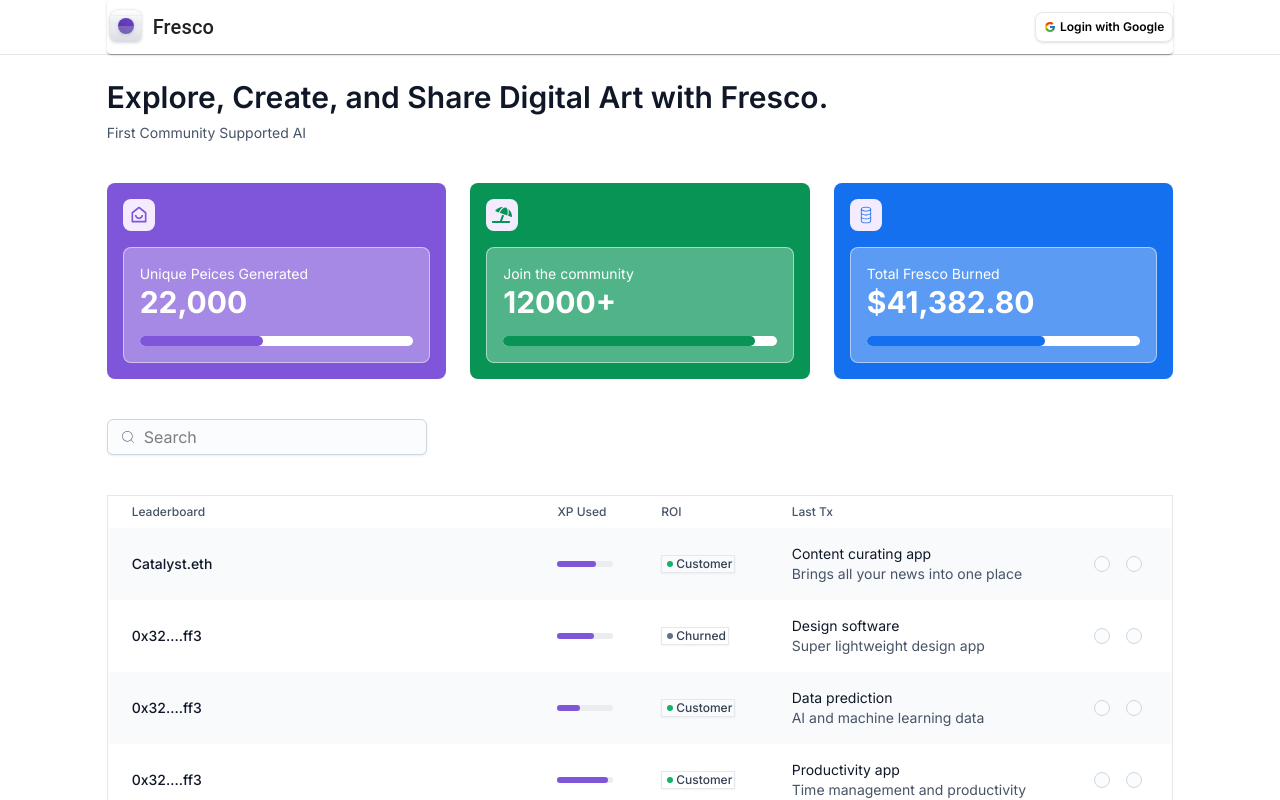
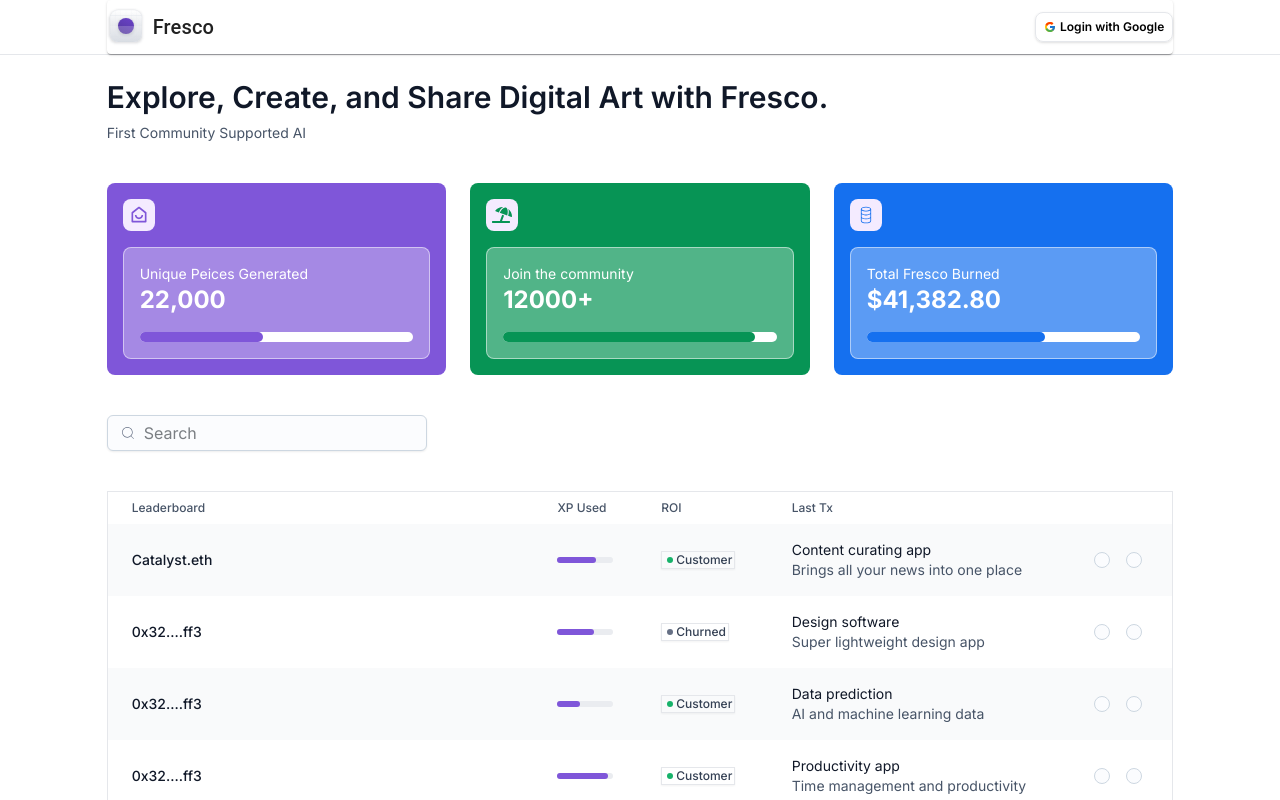
Before and after one commit to Ocolus1/fresco-web, a Next.js app: page / in a window 1280 px wide. Shown: the top 800 px of the page. Built offline with nearby package versions, Linux system fonts and the light colour scheme; no server answers.

Commit message:
updated card template

```diff
--- a/src/app/page.js
+++ b/src/app/page.js
@@ -1,6 +1,7 @@
 'use client';
 
 import React, { useEffect } from 'react';
+import { useRouter } from 'next/navigation'
 
 import CardTemplate from "@/components/TopCardTemplate"
 import TableTemplate from "@/components/TableTemplate"
@@ -22,9 +23,13 @@
 			<RiHomeSmile2Line className="h-8 w-8 p-1.5 bg-[#F4EBFF] text-[#7F56D9] rounded-lg" />
 		),
 		content: 'Unique Peices Generated',
+		contentFont: "text-sm",
 		number: '22,000',
+		numberFont: 'text-2xl',
+		widthHeight: "h-2.5",
 		width: '45%',
 		color: 'bg-[#7F56D9]',
+		divWidth: 'w-[389.33px]',
 	},
 	{
 		id: 2,
@@ -32,9 +37,13 @@
 			<FaUmbrellaBeach className="h-8 w-8 p-1.5 bg-[#F4EBFF] text-[#079455] rounded-lg" />
 		),
 		content: 'Join the community',
+		contentFont: "text-sm",
 		number: '12000+',
+		numberFont: 'text-2xl',
+		widthHeight: "h-2.5",
 		width: '92%',
 		color: 'bg-[#079455]',
+		divWidth: 'w-[389.33px]',
 	},
 	{
 		id: 3,
@@ -42,19 +51,28 @@
 			<CiDatabase className="h-8 w-8 p-1.5 bg-[#F4EBFF] text-[#1570EF] rounded-lg" />
 		),
 		content: 'Total Fresco Burned',
+		contentFont: "text-sm",
 		number: '$41,382.80',
+		numberFont: 'text-2xl',
+		widthHeight: "h-2.5",
 		width: '65%',
 		color: 'bg-[#1570EF]',
+		divWidth: 'w-[389.33px]',
 	},
 ];
 
 export default function Home() {
-  const { user, loading, isLoggedIn } = useSelector((state) => state.auth);
+  const { isLoggedIn } = useSelector((state) => state.auth);
   const dispatch = useDispatch();
+  const router =  useRouter();
 
 	useEffect(() => {
 		dispatch(fetchUser());
 	}, [dispatch]);
+
+	if (isLoggedIn) {
+		router.push("/home")
+	}
 	return (
     <div className="flex items-center flex-col justify-center ">
       <div className="mb-10 xl:w-10/12">
--- a/src/components/TopCardTemplate.js
+++ b/src/components/TopCardTemplate.js
@@ -1,17 +1,17 @@
 
 
-export default function Widget({icon, content, number, width, color}) {
+export default function Widget({icon, content, number, width, color, divWidth, numberFont, widthHeight, contentFont}) {
     return (
-        <div className={`w-[389.33px] max-w-sm ${color} text-white rounded-lg p-4`}>
+        <div className={` ${divWidth} max-w-sm ${color} text-white rounded-lg p-4`}>
           <div className="flex items-center mb-4">
             {icon}
           </div>
           <div className="bg-white/30 p-4 border border-white/50 rounded-lg">
-            <div className="text-sm">{content}</div>
-            <div className="text-3xl font-bold">{number}</div>
+          <div className={`${contentFont}`}>{content}</div>
+            <div className={` ${numberFont} font-bold`}>{number}</div>
             <div className="mt-4">
-              <div className="w-full bg-white rounded-full h-2.5">
-                <div className={`${color} h-2.5 rounded-full`}
+              <div className={`w-full bg-white rounded-full ${widthHeight}`}>
+                <div className={`${color} ${widthHeight} rounded-full`}
                 style={{width: width}}
                 ></div>
               </div>
```
